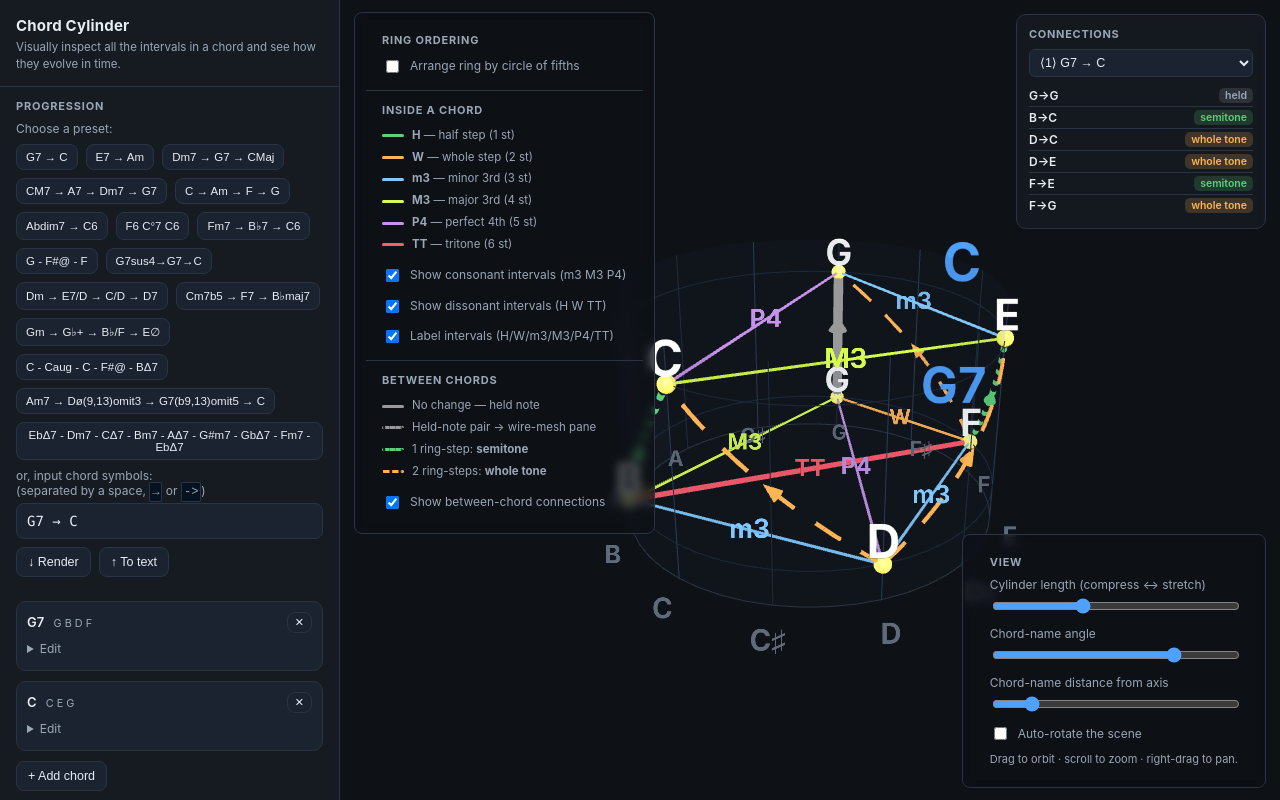
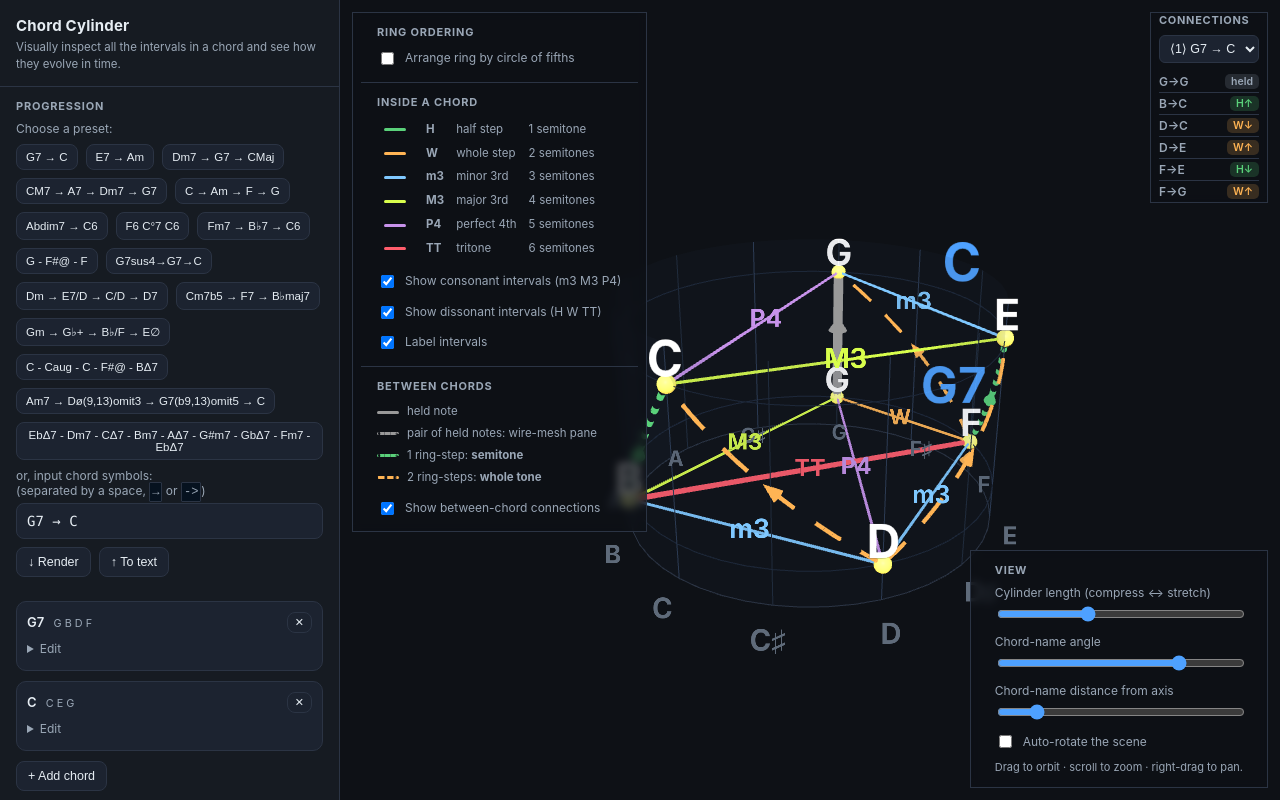
Before and after one commit to hsjoihs/vs-chords, a website: page index.html in a window 1280 px wide. Drawn offline with nearby package versions, Linux system fonts and the light colour scheme; animation ran at ten frames a second.

Commit message:
Manually edit the CSS aggressively

```diff
--- a/index.html
+++ b/index.html
@@ -48,8 +48,8 @@
   </div>
 
   <div id="stage">
-    <div id="analysis"></div>
-    <div id="overlay">
+    <div id="analysis" class="overlay-box"></div>
+    <div id="edit-view" class="overlay-box">
       <div class="block" style="border-top: 0 solid var(--line)">
         <h2>View</h2>
         <label class="fld" for="layerSlider">Cylinder length (compress ↔ stretch)</label>
@@ -62,7 +62,7 @@
         <div class="hint">Drag to orbit · scroll to zoom · right-drag to pan.</div>
       </div>
     </div>
-    <div id="legends">
+    <div id="legends" class="overlay-box">
       <div class="block" style="border-top: 0 solid var(--line)">
         <h2>Ring ordering</h2>
         <div class="legend">
@@ -72,22 +72,24 @@
       <div class="block">
         <h2>Inside a chord</h2>
         <div class="legend">
-          <div><i style="border-color:var(--semitone)"></i><b>H</b> — half step (1 st)</div>
-          <div><i style="border-color:var(--whole)"></i><b>W</b> — whole step (2 st)</div>
-          <div><i style="border-color:var(--minor3rd)"></i><b>m3</b> — minor 3rd (3 st)</div>
-          <div><i style="border-color:var(--major3rd)"></i><b>M3</b> — major 3rd (4 st)</div>
-          <div><i style="border-color:var(--p4p5)"></i><b>P4</b> — perfect 4th (5 st)</div>
-          <div><i style="border-color:var(--tritone)"></i><b>TT</b> — tritone (6 st)</div>
+          <table id="intervals">
+            <tr><td><i style="border-color:var(--semitone)"></i></td><td><b>H</b></td><td>half step</td><td>1 semitone</td></tr>
+            <tr><td><i style="border-color:var(--whole)"></i></td><td><b>W</b></td><td>whole step</td><td>2 semitones</td></tr>
+            <tr><td><i style="border-color:var(--minor3rd)"></i></td><td><b>m3</b></td><td>minor 3rd</td><td>3 semitones</td></tr>
+            <tr><td><i style="border-color:var(--major3rd)"></i></td><td><b>M3</b></td><td>major 3rd</td><td>4 semitones</td></tr>
+            <tr><td><i style="border-color:var(--p4p5)"></i></td><td><b>P4</b></td><td>perfect 4th</td><td>5 semitones</td></tr>
+            <tr><td><i style="border-color:var(--tritone)"></i></td><td><b>TT</b></td><td>tritone</td><td>6 semitones</td></tr>
+          </table>
           <div class="toggle"><input type="checkbox" id="tConsonant" checked><label for="tConsonant">Show consonant intervals (m3 M3 P4)</label></div>
           <div class="toggle"><input type="checkbox" id="tDissonant" checked><label for="tDissonant">Show dissonant intervals (H W TT)</label></div>
-          <div class="toggle"><input type="checkbox" id="tIntervalLabels" checked><label for="tIntervalLabels">Label intervals (H/W/m3/M3/P4/TT)</label></div>
+          <div class="toggle"><input type="checkbox" id="tIntervalLabels" checked><label for="tIntervalLabels">Label intervals</label></div>
         </div>
       </div>
       <div class="block">
         <h2>Between chords</h2>
         <div class="legend">
-          <div><i style="border-color:#999999"></i>No change — held note</div>
-          <div><i style="border-color:#999999;border-top-style:dotted"></i>Held-note pair → wire-mesh pane</div>
+          <div><i style="border-color:#999999"></i>held note</div>
+          <div><i style="border-color:#999999;border-top-style:dotted"></i>pair of held notes: wire-mesh pane</div>
           <div class="conn-chromatic"><i style="border-color:var(--semitone);border-top-style:dotted"></i>1 ring-step: <b>semitone</b></div>
           <div class="conn-fifths"><i style="border-color:var(--p4p5);border-top-style:dotted"></i>1 ring-step: <b>fifth</b></div>
           <div><i style="border-color:var(--whole);border-top-style:dashed"></i>2 ring-steps: <b>whole tone</b></div>
--- a/main.js
+++ b/main.js
@@ -692,10 +692,10 @@ function renderAnalysis() {
             txt = "held";
         } else if (s === 1) {
             tag = circleOfFifths ? "fifth" : "semi";
-            txt = circleOfFifths ? "5th" : "semitone";
+            txt = circleOfFifths ? (mv.step === 1 ? "P5" : "P4") : "H" + (mv.step === 1 ? "↑" : "↓");
         } else {
             tag = "whole";
-            txt = "whole tone";
+            txt = "W"+ (mv.step === 2 ? "↑" : "↓");
         }
         const arrow = `${noteName(A, mv.from)}→${noteName(B, mv.to)}`;
         html += `<div class="mv"><b>${arrow}</b><span class="tag ${tag}">${txt}</span></div>`;
--- a/style.css
+++ b/style.css
@@ -26,6 +26,10 @@ body {
     font-family: -apple-system, BlinkMacSystemFont, "Segoe UI", Roboto, Helvetica, Arial, sans-serif;
     background: var(--bg);
     color: var(--txt)
+}
+
+table#intervals td {
+    padding: 0 5px;
 }
 
 code { background-color: #06121f; padding: 2px; border: 1px solid #2b3444; border-radius: 1px; }
@@ -339,43 +343,31 @@ button.primary:hover {
     margin-top: 8px
 }
 
-#overlay {
+#edit-view {
     position: absolute;
-    right: 14px;
+    right: 12px;
     bottom: 12px;
-    font-size: 11.5px;
+}
+
+.overlay-box {
+    font-size: 12px;
     color: var(--muted);
     background: rgba(14, 17, 22, .7);
-    padding: 8px 11px;
-    border-radius: 8px;
+    padding: 0 8px;
     border: 1px solid var(--line);
-    backdrop-filter: blur(4px)
+    backdrop-filter: blur(4px);
 }
 
 #legends {
     position: absolute;
-    left: 14px;
+    left: 12px;
     top: 12px;
-    font-size: 11.5px;
-    color: var(--muted);
-    background: rgba(14, 17, 22, .7);
-    padding: 8px 11px;
-    border-radius: 8px;
-    border: 1px solid var(--line);
-    backdrop-filter: blur(4px)
 }
 
 #analysis {
     position: absolute;
-    right: 14px;
-    top: 14px;
-    width: 250px;
-    background: rgba(22, 27, 34, .82);
-    border: 1px solid var(--line);
-    border-radius: 10px;
-    padding: 12px;
-    font-size: 12px;
-    backdrop-filter: blur(6px)
+    right: 12px;
+    top: 12px;
 }
 
 #analysis h3 {
```
